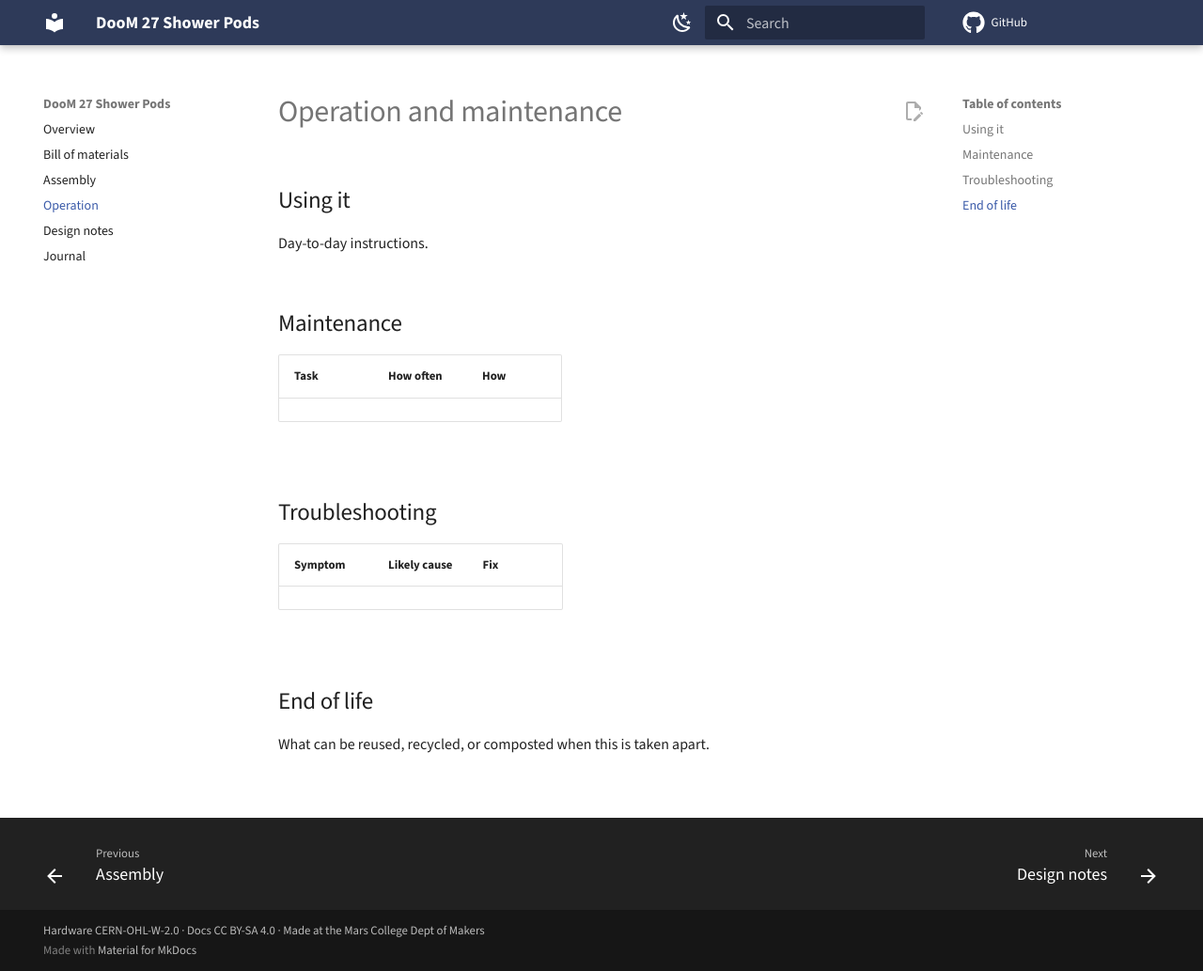
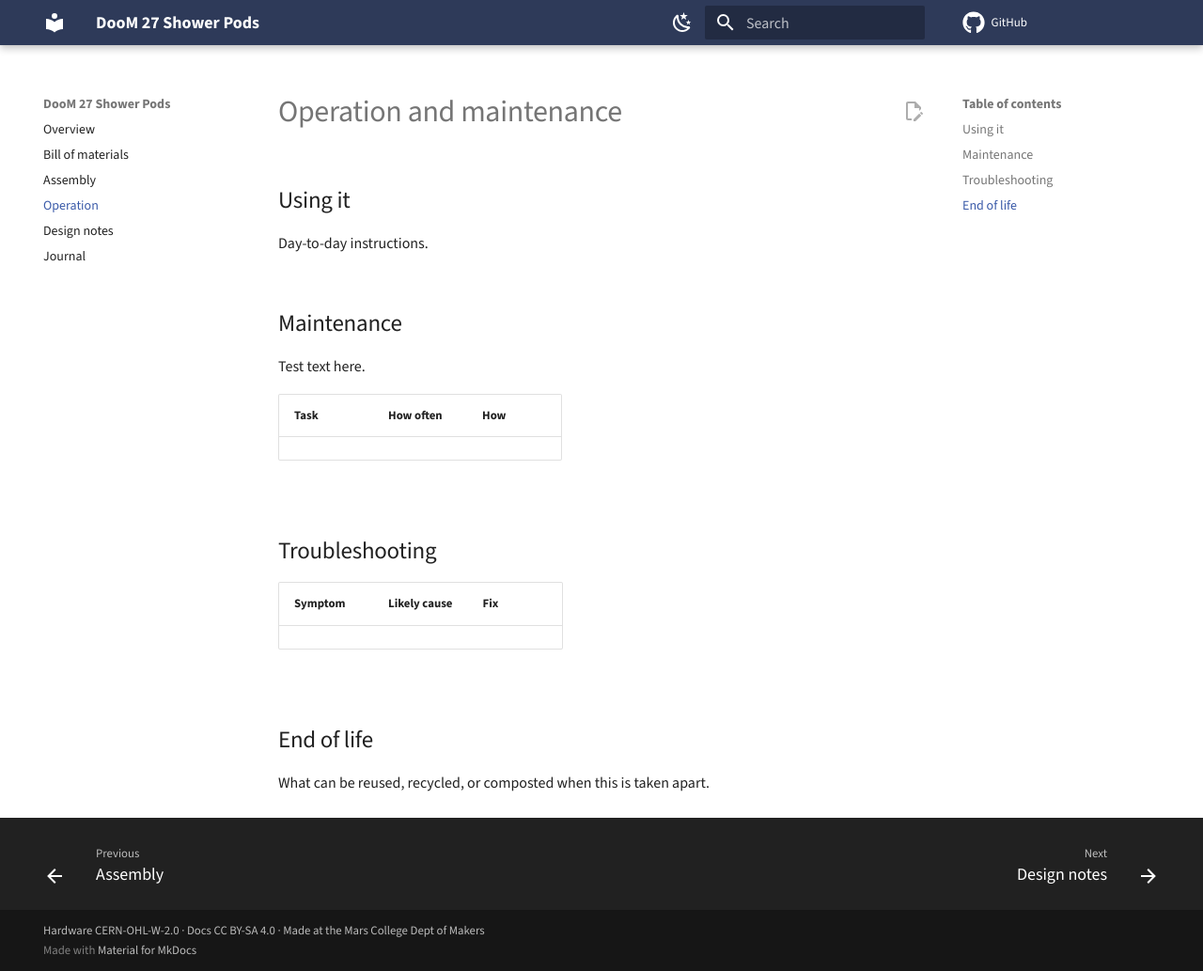
Before and after one commit to mars-doom/shower-pods, an MkDocs documentation site: the page built from docs/operation.md, in a window 1280 px wide and 1033 px high. Shown: the whole window at 94% size. Built offline with MkDocs 1.6.1 and Material for MkDocs 9.7.7, drawn with Linux system fonts in a browser that asks for light colours; comment, search, counter and statistics services are not loaded.

Commit message:
Update operation.md

```diff
--- a/docs/operation.md
+++ b/docs/operation.md
@@ -1,17 +1,23 @@
 # Operation and maintenance
 
 ## Using it
+
 Day-to-day instructions.
 
 ## Maintenance
+
+Test text here.
+
 | Task | How often | How |
-|---|---|---|
-| | | |
+| ---- | --------- | --- |
+|      |           |     |
 
 ## Troubleshooting
+
 | Symptom | Likely cause | Fix |
-|---|---|---|
-| | | |
+| ------- | ------------ | --- |
+|         |              |     |
 
 ## End of life
+
 What can be reused, recycled, or composted when this is taken apart.
```
